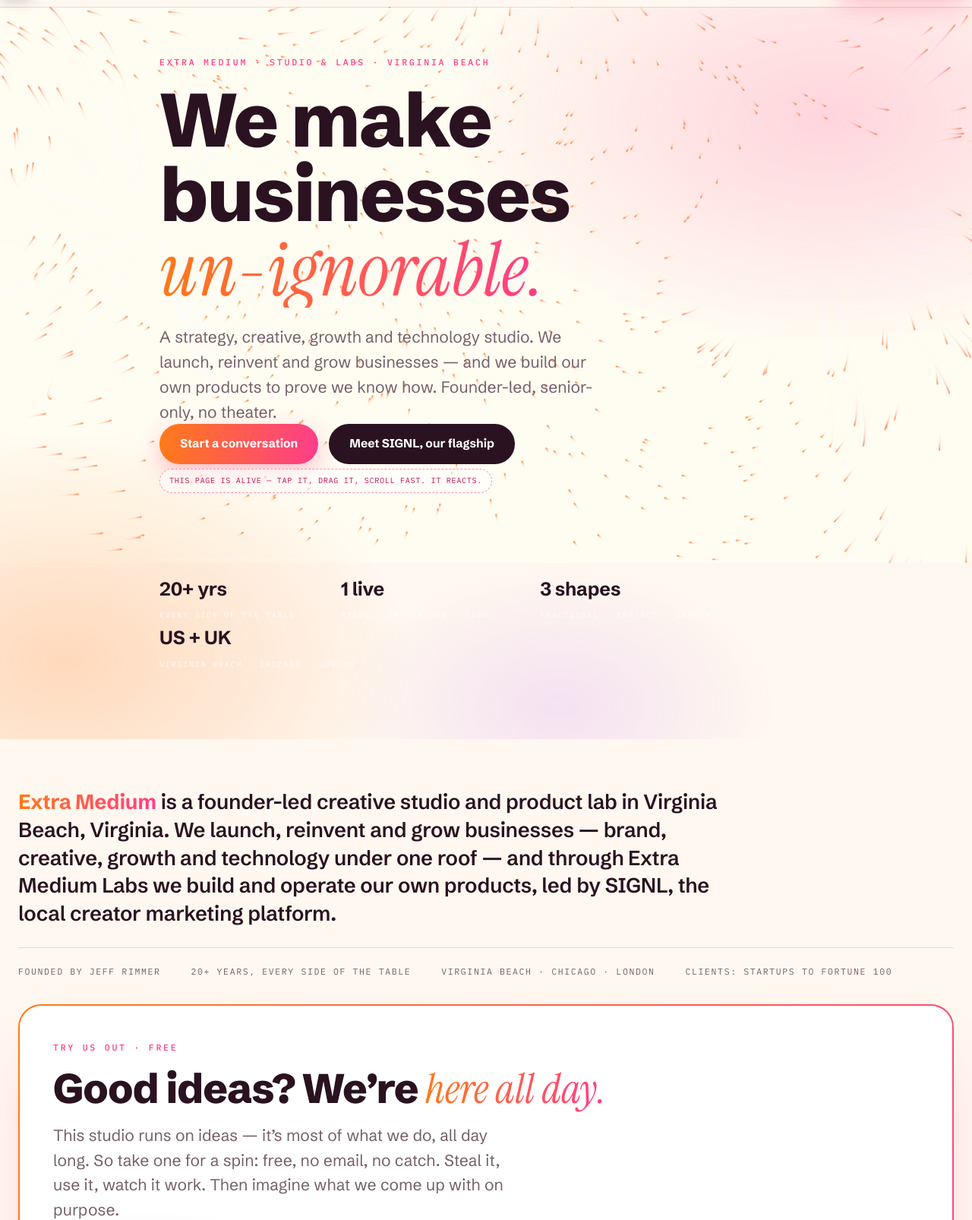
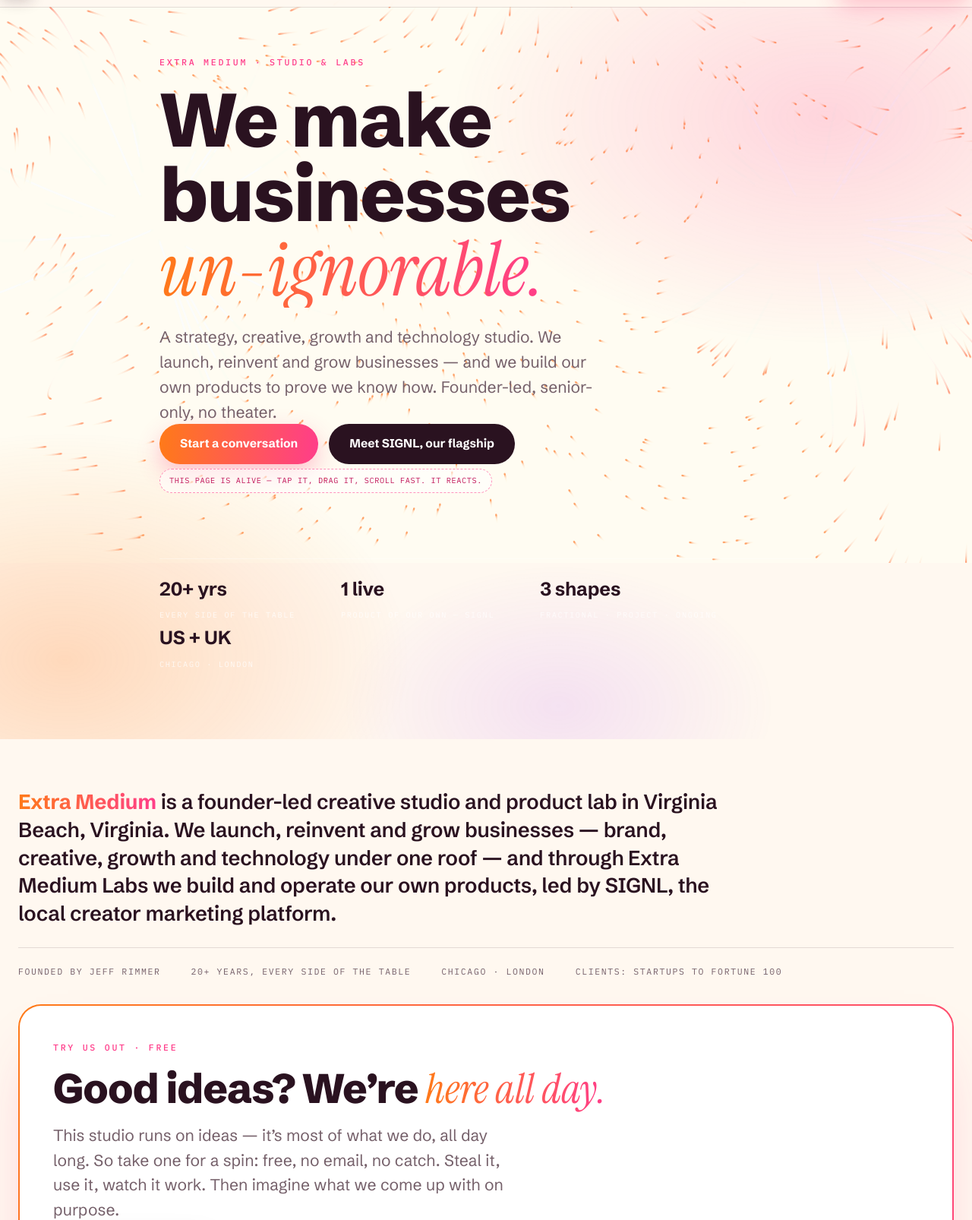
Before and after one commit to bigfatfigtree/xmedium, a plain HTML site: page index.html in a window 1280 px wide. Shown: the part 59-1665 px from the top of the page at 76% size. Drawn offline with Linux system fonts and the light colour scheme; animation ran at ten frames a second.

Commit message:
Take Virginia Beach out of the top: hero kicker is now 'Studio & Labs', hero-meta and facts location lines read Chicago + London (footer, definition and SEO data unchanged)

```diff
--- a/index.html
+++ b/index.html
@@ -69,7 +69,7 @@
 </div><canvas id="field" data-pal="em" aria-hidden="true"></canvas>
 <section class="hero5 window" data-pal="em">
 <div class="wrap"><div class="calm">
-<p class="kicker rv">Extra Medium &middot; Studio &amp; Labs &middot; Virginia Beach</p>
+<p class="kicker rv">Extra Medium &middot; Studio &amp; Labs</p>
 <h1 id="typer">We make businesses <span id="tw" class="it gtext">un-ignorable.</span></h1>
 <p class="lede rv">A strategy, creative, growth and technology studio. We launch, reinvent and grow businesses &mdash; and we build our own products to prove we know how. Founder-led, senior-only, no theater.</p>
 <div class="cta-row rv"><a class="btn" href="/contact/">Start a conversation</a><a class="btn ink" href="/labs/signl/">Meet SIGNL, our flagship</a></div>
@@ -78,13 +78,13 @@
 <div><b>20+ yrs</b><span>Every side of the table</span></div>
 <div><b>1 live</b><span>Product of our own &mdash; SIGNL</span></div>
 <div><b>3 shapes</b><span>Fractional &middot; project &middot; ongoing</span></div>
-<div><b>US + UK</b><span>Virginia Beach &middot; Chicago &middot; London</span></div>
+<div><b>US + UK</b><span>Chicago &middot; London</span></div>
 </div>
 </div></div>
 </section>
 <section class="glance"><div class="wrap">
 <p class="def rv"><b>Extra Medium</b> is a founder-led creative studio and product lab in Virginia Beach, Virginia. We launch, reinvent and grow businesses &mdash; brand, creative, growth and technology under one roof &mdash; and through Extra Medium Labs we build and operate our own products, led by SIGNL, the local creator marketing platform.</p>
-<div class="facts rv"><span>Founded by Jeff Rimmer</span><span>20+ years, every side of the table</span><span>Virginia Beach &middot; Chicago &middot; London</span><span>Clients: startups to Fortune 100</span></div>
+<div class="facts rv"><span>Founded by Jeff Rimmer</span><span>20+ years, every side of the table</span><span>Chicago &middot; London</span><span>Clients: startups to Fortune 100</span></div>
 </div></section>
 <section class="window snack-hero" data-pal="em"><div class="wrap">
 <div class="snack-panel rv">
```
Also changed, not shown: 1 other file.
